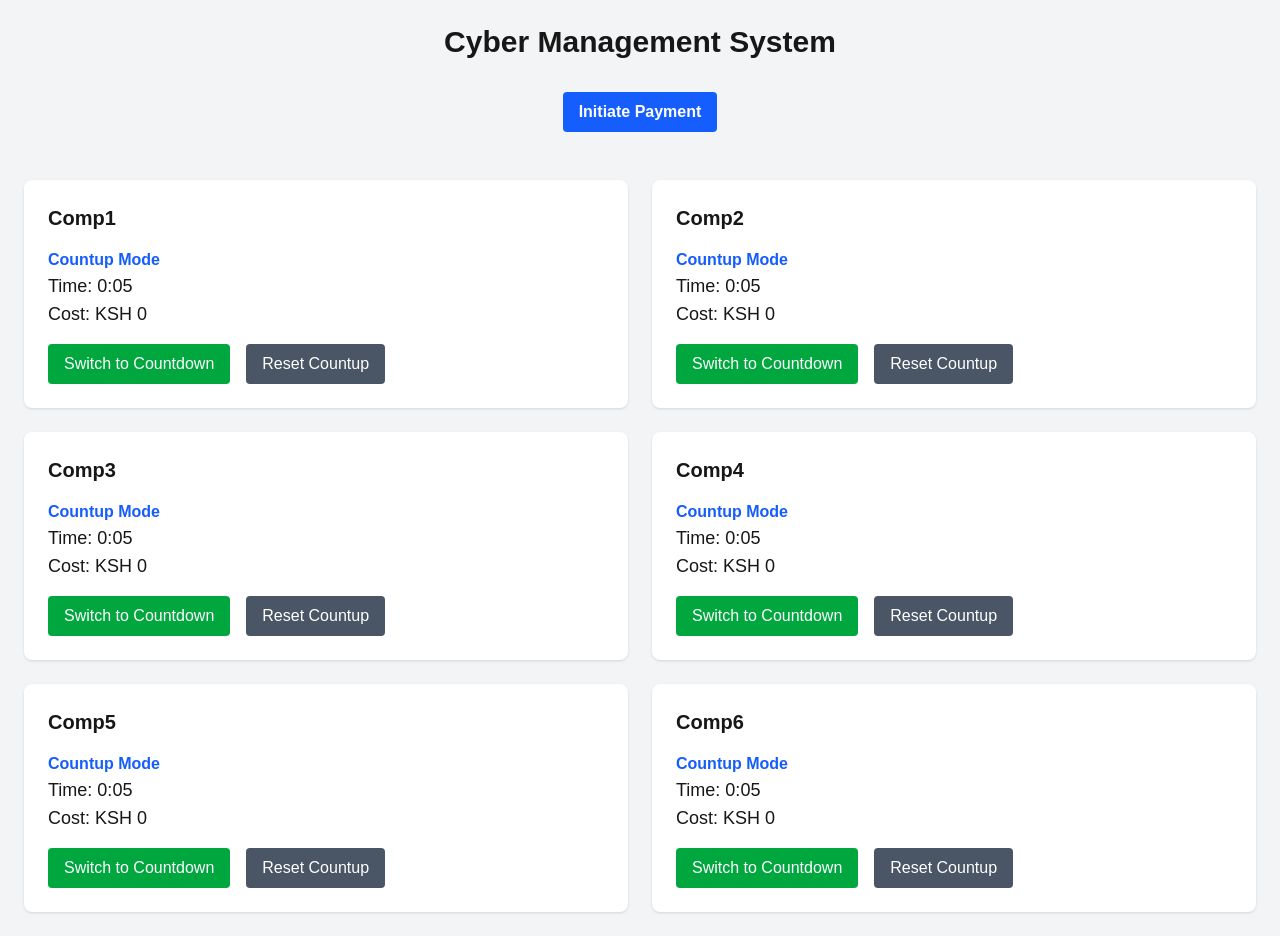
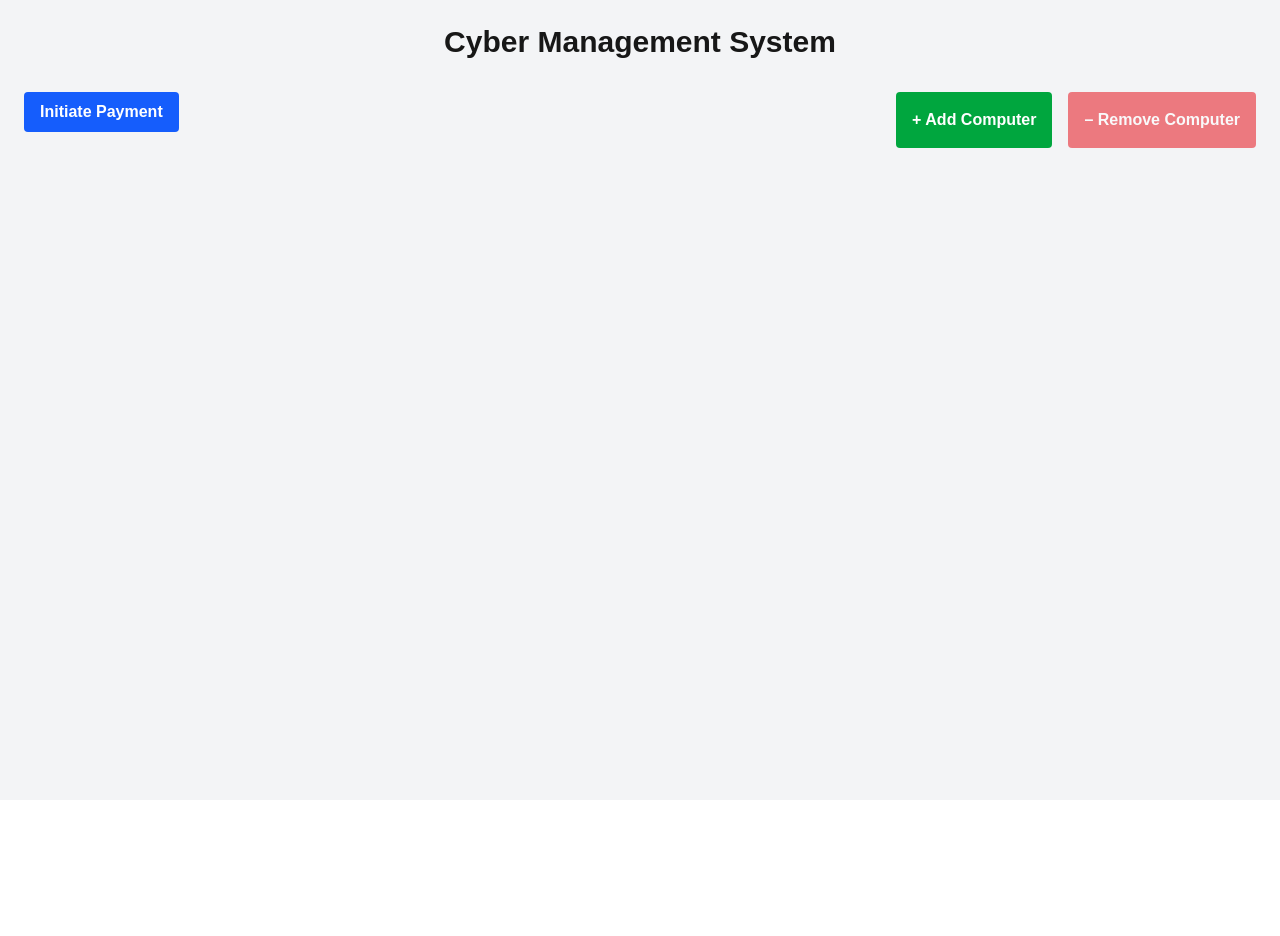
Before and after one commit to BtgavyGarvey/cyber-management-system, a Next.js app: page / in a window 1280 px wide. After the commit the page ends 800 px from the top, so only its background shows below. Built offline with nearby package versions, Linux system fonts and the light colour scheme.

Commit message:
pesapal webhook intergration

```diff
--- a/app/page.tsx
+++ b/app/page.tsx
@@ -19,22 +19,36 @@ type Computer = {
 
 export default function CyberPage() {
 
-  const initialComputers: Computer[] = [
-    { id: "Comp1", mode: "countup", countdown: 0, countup: 0, cost: 0, notify: false },
-    { id: "Comp2", mode: "countup", countdown: 0, countup: 0, cost: 0, notify: false },
-    { id: "Comp3", mode: "countup", countdown: 0, countup: 0, cost: 0, notify: false },
-    { id: "Comp4", mode: "countup", countdown: 0, countup: 0, cost: 0, notify: false },
-    { id: "Comp5", mode: "countup", countdown: 0, countup: 0, cost: 0, notify: false },
-    { id: "Comp6", mode: "countup", countdown: 0, countup: 0, cost: 0, notify: false },
-  ];
+  const [computers, setComputers] = useState<Computer[]>([]);
 
-  const [computers, setComputers] = useState<Computer[]>(() => {
-    // Restore from localStorage
+  // Add a new computer
+  const addComputer = () => {
+    const newId = `COMPUTER NO. ${computers.length + 1}`;
+    const newComputer: Computer = {
+      id: newId,
+      mode: "countup",
+      countdown: 0,
+      countup: 0,
+      cost: 0,
+      notify: false,
+    };
+    setComputers(prev => [...prev, newComputer]);
+  };
+
+  // Remove the last computer
+  const removeComputer = () => {
+    setComputers(prev => prev.slice(0, -1));
+  };
+
+  // Restore from localStorage safely
+  useEffect(() => {
+    if (typeof window !== "undefined") {
       const saved = localStorage.getItem("computers");
       if (saved) {
         const parsed: Computer[] = JSON.parse(saved);
         const now = Date.now();
-      return parsed.map(comp => {
+        setComputers(
+          parsed.map(comp => {
             if (comp.mode === "countdown" && comp.endTime) {
               const remaining = Math.max(0, Math.floor((comp.endTime - now) / 1000));
               return { ...comp, countdown: remaining, notify: remaining === 0 };
@@ -44,10 +58,11 @@ export default function CyberPage() {
               return { ...comp, countup: elapsed, cost: Math.floor(elapsed / 60) };
             }
             return comp;
-      });
+          })
+        );
       }
-    return initialComputers;
-  });
+    }
+  }, []);
 
   // Timer logic
   useEffect(() => {
@@ -71,7 +86,9 @@ export default function CyberPage() {
 
   // Persist to localStorage whenever computers change
   useEffect(() => {
+    if (typeof window !== "undefined") {
       localStorage.setItem("computers", JSON.stringify(computers));
+    }
   }, [computers]);
 
   // Notification loop every 5 seconds
@@ -86,64 +103,37 @@ export default function CyberPage() {
     return () => clearInterval(interval);
   }, [computers]);
 
-  // Start countdown based on amount paid
+  // Start countdown
   const startCountdown = (id: string, amount: number) => {
-    const minutes = amount; // KSH 1 per minute
+    const minutes = amount;
     const endTime = Date.now() + minutes * 60 * 1000;
     setComputers(prev =>
       prev.map(comp =>
         comp.id === id
-          ? {
-              ...comp,
-              mode: "countdown",
-              countdown: minutes * 60,
-              countup: 0,
-              cost: amount,
-              notify: false,
-              endTime,
-              startTime: undefined,
-            }
+          ? { ...comp, mode: "countdown", countdown: minutes * 60, cost: amount, notify: false, endTime }
           : comp
       )
     );
   };
 
-  // Switch to countup mode
+  // Start countup
   const startCountup = (id: string) => {
     const startTime = Date.now();
     setComputers(prev =>
       prev.map(comp =>
         comp.id === id
-          ? {
-              ...comp,
-              mode: "countup",
-              countdown: 0,
-              countup: 0,
-              cost: 0,
-              notify: false,
-              startTime,
-              endTime: undefined,
-            }
+          ? { ...comp, mode: "countup", countdown: 0, countup: 0, cost: 0, notify: false, startTime }
           : comp
       )
     );
   };
 
-  // Reset computer
+  // Reset
   const resetComputer = (id: string) => {
     setComputers(prev =>
       prev.map(comp =>
         comp.id === id
-          ? {
-              ...comp,
-              mode: "countup",
-              countdown: 0,
-              countup: 0,
-              cost: 0,
-              notify: false,
-              startTime: undefined,
-              endTime: undefined,
-            }
+          ? { ...comp, mode: "countup", countdown: 0, countup: 0, cost: 0, notify: false, startTime: undefined, endTime: undefined }
           : comp
       )
     );
@@ -175,6 +165,7 @@ export default function CyberPage() {
   return (
     <div className="min-h-screen bg-gray-100 p-6">
       <h1 className="text-3xl font-bold text-center mb-8">Cyber Management System</h1>
+      <div className="flex justify-between mb-8">
       <div className="flex justify-center mb-8">
             <button
             onClick={() => {
@@ -194,6 +185,23 @@ export default function CyberPage() {
             >
             Initiate Payment
             </button>
+      </div>
+      {/* Add/Remove buttons */}
+      <div className="flex justify-center gap-4 mb-8">
+        <button
+          onClick={addComputer}
+          className="px-4 py-1 bg-green-600 text-white rounded hover:bg-green-700 font-semibold"
+        >
+          + Add Computer
+        </button>
+        <button
+          onClick={removeComputer}
+          disabled={computers.length === 0}
+          className="px-4 py-1 bg-red-600 text-white rounded hover:bg-red-700 font-semibold disabled:opacity-50"
+        >
+          – Remove Computer
+        </button>
+      </div>
       </div>
       <div className="grid grid-cols-1 md:grid-cols-2 gap-6">
         {computers.map(comp => {
```
Lines whose indentation alone changed are shown as unchanged.
